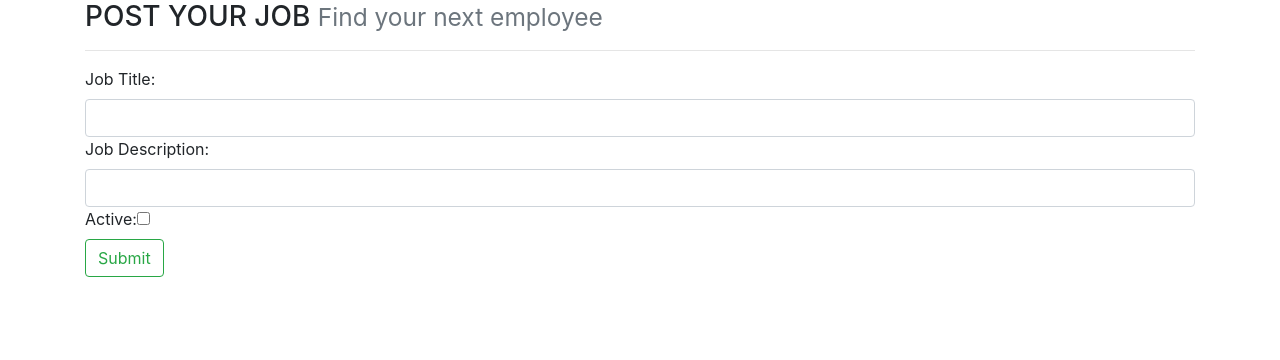
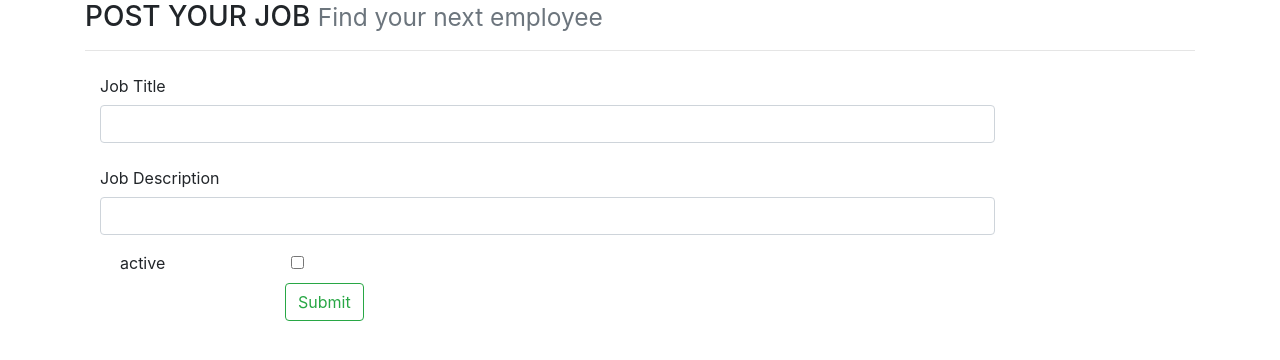
Before and after one commit to NoBodyKnowsWhatsGoingOn/prototype1, a Django app: page /sowork_jobs/postjobs/ in a window 1280 px wide. Shown: the part 56-416 px from the top of the page. Run offline with Django 3.2, Linux system fonts and the light colour scheme; parts of the project's set-up code (start-up, migrations or seed data) failed here and were passed over; some libraries are stand-ins or nearby versions.

Commit message:
update post jobs page css

```diff
--- a/prototype1/prototype1/sowork_jobs/forms.py
+++ b/prototype1/prototype1/sowork_jobs/forms.py
@@ -3,4 +3,4 @@ from django import forms
 class PostJobForm(forms.Form):
     title = forms.CharField(label='Job Title', max_length=100, widget=forms.TextInput(attrs={'class' : 'form-control'}))
     description = forms.CharField(label='Job Description', max_length=500, widget=forms.TextInput(attrs={'class' : 'form-control'}))
-    active = forms.BooleanField()
+    active = forms.BooleanField(required=False)
--- a/prototype1/prototype1/templates/sowork_jobs/post_jobs.html
+++ b/prototype1/prototype1/templates/sowork_jobs/post_jobs.html
@@ -10,9 +10,30 @@
   <hr />
 	<form action="/sowork_jobs/postjobs/" method="post">
     {% csrf_token %}
-    {{ form.as_table }}
-    <br />
-    <input type="submit" value="Submit" class="btn btn-outline-success"/>
+    <div class="form-group row">
+      <label for="{{ form.title.id_for_label }}" class="col-2 col-form-label">{{ form.title.label }}</label>
+      <div class="col-10">
+        {{ form.title }}
+      </div>
+    </div>
+
+    <div class="form-group row">
+      <label for="{{ form.description.id_for_label }}" class="col-2 col-form-label">{{ form.description.label }}</label>
+      <div class="col-10">
+        {{ form.description }}
+      </div>
+    </div>
+
+    <div class="form-check">
+      <label class="col-2">{{ form.active.name }}</label>
+      {{ form.active }}
+    </div>
+
+    <div class="form-group row">
+      <div class="offset-2 col-10">
+        <input type="submit" value="Submit" class="btn btn-outline-success"/>
+      </div>
+    </div>
   </form>
 
 {% endblock content %}
```
